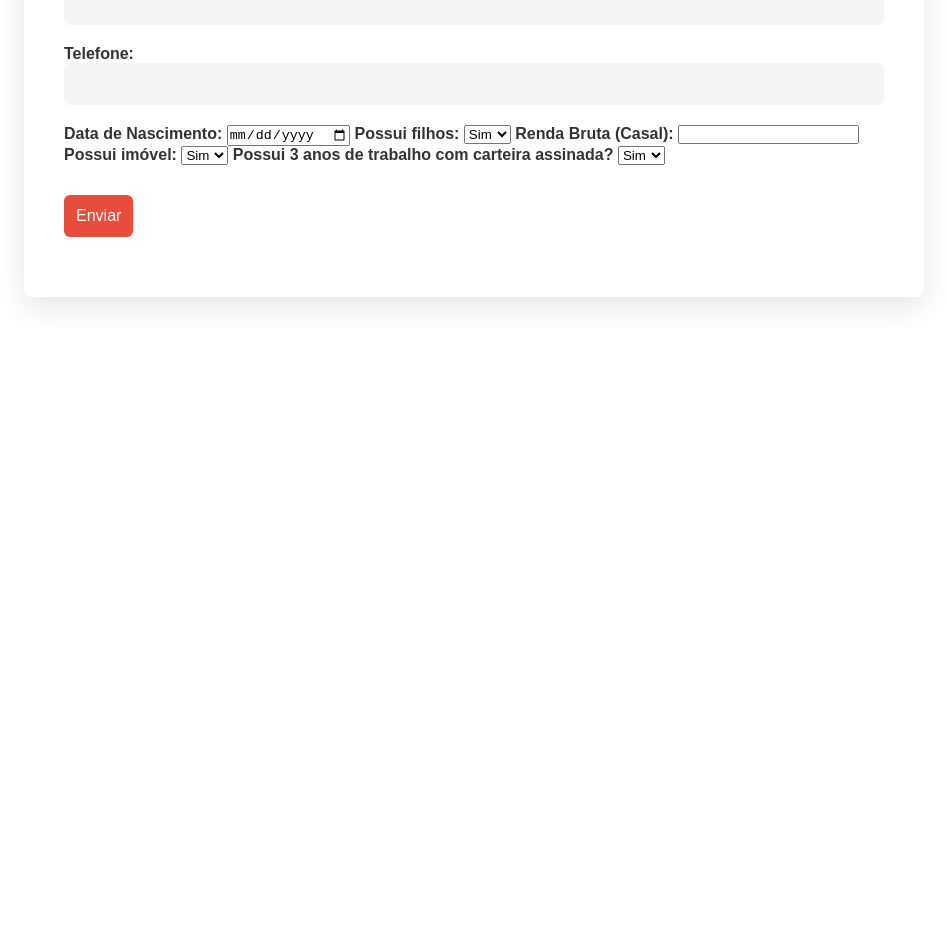
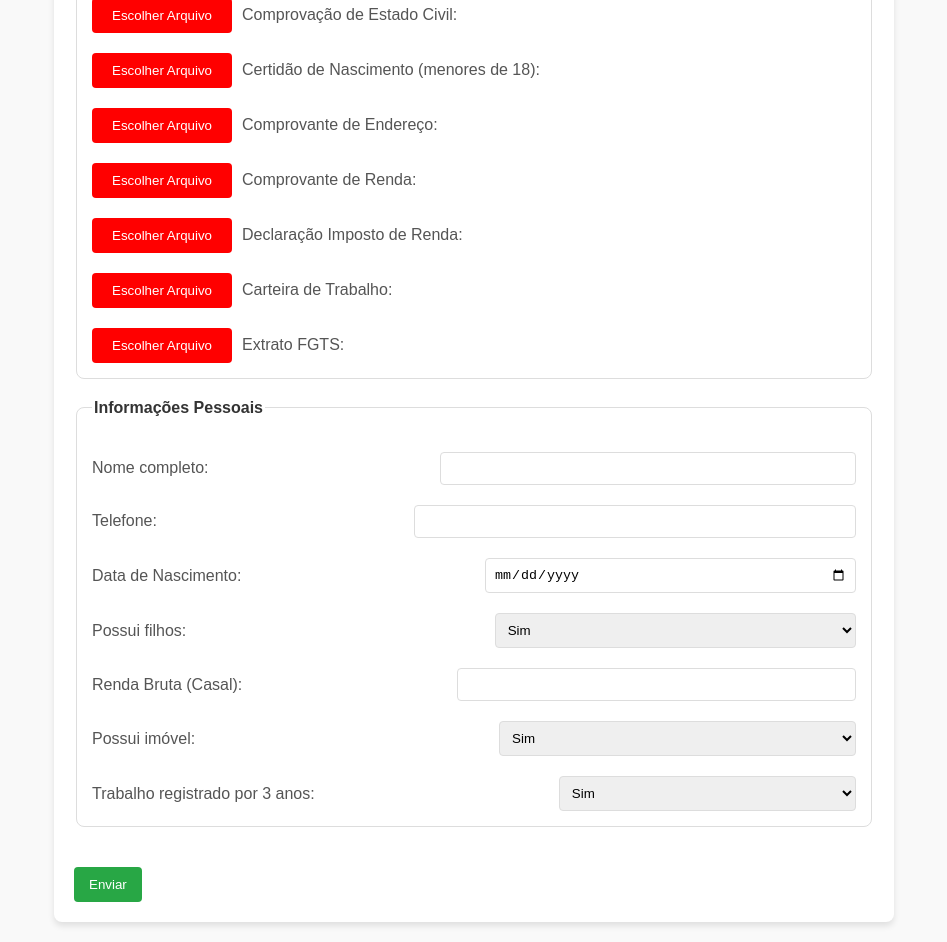
Before and after one commit to marcoslontra/envio-de-documentos, a plain HTML site: page frontend/index.html in a window 1280 px wide. Shown: the part 230-1172 px from the top of the page, without its empty margins (166-1113 px from the left). Before the commit the page ends 800 px from the top, so only its background shows below. Drawn offline with Linux system fonts and the light colour scheme; a script that the page names is missing.

Commit message:
index.html

```diff
--- a/frontend/index.html
+++ b/frontend/index.html
@@ -3,62 +3,203 @@
 <head>
     <meta charset="UTF-8">
     <meta name="viewport" content="width=device-width, initial-scale=1.0">
-    <title>Envio de Documentos</title>
-    <script src="https://static.filestackapi.com/filestack-js/3.x.x/filestack.min.js"></script>
-    <link rel="stylesheet" href="styles.css">
+    <title>Upload de Documentos</title>
+    <script src="//static.filestackapi.com/filestack-js/3.x.x/filestack.min.js"></script>
+    <style>
+        /* Estilo geral */
+        body {
+            font-family: Arial, sans-serif;
+            margin: 0;
+            padding: 0;
+            background-color: #f9f9f9;
+        }
+
+        .container {
+            max-width: 800px;
+            margin: 20px auto;
+            padding: 20px;
+            background-color: #fff;
+            box-shadow: 0 4px 6px rgba(0, 0, 0, 0.1);
+            border-radius: 8px;
+        }
+
+        h1 {
+            text-align: center;
+            color: #333;
+        }
+
+        fieldset {
+            margin-bottom: 20px;
+            border: 1px solid #ddd;
+            border-radius: 8px;
+            padding: 15px;
+        }
+
+        legend {
+            font-weight: bold;
+            color: #333;
+        }
+
+        .upload-group, .info-group {
+            display: flex;
+            flex-direction: column;
+            gap: 20px; /* Espaçamento entre os itens */
+            margin-top: 20px;
+        }
+
+        .upload-item, .info-item {
+            display: flex;
+            flex-wrap: wrap;
+            align-items: center;
+            gap: 10px;
+        }
+
+        .file-picker-button {
+            padding: 10px 20px;
+            background-color: red;
+            color: white;
+            border: none;
+            border-radius: 4px;
+            cursor: pointer;
+            text-align: center;
+            white-space: nowrap; /* Previne quebra de texto dentro do botão */
+        }
+
+        .file-picker-button:hover {
+            background-color: darkred;
+        }
+
+        label {
+            flex-grow: 1;
+            font-weight: normal;
+            color: #555;
+        }
+
+        input, select {
+            flex-grow: 1;
+            padding: 8px;
+            border: 1px solid #ddd;
+            border-radius: 4px;
+        }
+
+        button#submit {
+            margin-top: 20px;
+            background-color: #28a745;
+            color: white;
+            border: none;
+            padding: 10px 15px;
+            border-radius: 4px;
+            cursor: pointer;
+        }
+
+        button#submit:hover {
+            background-color: #218838;
+        }
+
+        /* Responsividade */
+        @media (max-width: 600px) {
+            .upload-item, .info-item {
+                flex-direction: column;
+                align-items: flex-start;
+            }
+        }
+    </style>
 </head>
 <body>
     <div class="container">
         <h1>Envio de Documentos</h1>
-        <form id="uploadForm">
-            <!-- Informações Pessoais -->
+        <form id="uploadForm" enctype="multipart/form-data">
+            <!-- Documentos obrigatórios -->
+            <fieldset>
+                <legend>Documentos Obrigatórios</legend>
+                <div class="upload-group">
+                    <div class="upload-item">
+                        <button type="button" id="rgCpf" class="file-picker-button">Escolher Arquivo</button>
+                        <label for="rgCpf">CPF e RG:</label>
+                    </div>
+                    <div class="upload-item">
+                        <button type="button" id="certidao" class="file-picker-button">Escolher Arquivo</button>
+                        <label for="certidao">Comprovação de Estado Civil:</label>
+                    </div>
+                    <div class="upload-item">
+                        <button type="button" id="certidaoMenores" class="file-picker-button">Escolher Arquivo</button>
+                        <label for="certidaoMenores">Certidão de Nascimento (menores de 18):</label>
+                    </div>
+                    <div class="upload-item">
+                        <button type="button" id="endereco" class="file-picker-button">Escolher Arquivo</button>
+                        <label for="endereco">Comprovante de Endereço:</label>
+                    </div>
+                    <div class="upload-item">
+                        <button type="button" id="comprovanteRenda" class="file-picker-button">Escolher Arquivo</button>
+                        <label for="comprovanteRenda">Comprovante de Renda:</label>
+                    </div>
+                    <div class="upload-item">
+                        <button type="button" id="ir" class="file-picker-button">Escolher Arquivo</button>
+                        <label for="ir">Declaração Imposto de Renda:</label>
+                    </div>
+                    <div class="upload-item">
+                        <button type="button" id="ctps" class="file-picker-button">Escolher Arquivo</button>
+                        <label for="ctps">Carteira de Trabalho:</label>
+                    </div>
+                    <div class="upload-item">
+                        <button type="button" id="extratoFgts" class="file-picker-button">Escolher Arquivo</button>
+                        <label for="extratoFgts">Extrato FGTS:</label>
+                    </div>
+                </div>
+            </fieldset>
+
+            <!-- Informações pessoais -->
             <fieldset>
                 <legend>Informações Pessoais</legend>
-
+                <div class="info-group">
+                    <div class="info-item">
                         <label for="nomeCompleto">Nome completo:</label>
                         <input type="text" id="nomeCompleto" name="nomeCompleto" required>
-
+                    </div>
+                    <div class="info-item">
                         <label for="telefone">Telefone:</label>
                         <input type="tel" id="telefone" name="telefone" required>
-
+                    </div>
+                    <div class="info-item">
                         <label for="dataNascimento">Data de Nascimento:</label>
                         <input type="date" id="dataNascimento" name="dataNascimento" required>
-
+                    </div>
+                    <div class="info-item">
                         <label for="possuiFilhos">Possui filhos:</label>
                         <select id="possuiFilhos" name="possuiFilhos" required>
                             <option value="Sim">Sim</option>
                             <option value="Não">Não</option>
                         </select>
-
+                    </div>
+                    <div class="info-item">
                         <label for="rendaCasal">Renda Bruta (Casal):</label>
                         <input type="number" id="rendaCasal" name="rendaCasal" required>
-
+                    </div>
+                    <div class="info-item">
                         <label for="possuiImovel">Possui imóvel:</label>
                         <select id="possuiImovel" name="possuiImovel" required>
                             <option value="Sim">Sim</option>
                             <option value="Não">Não</option>
                         </select>
-
-                <label for="tresAnosTrabalho">Possui 3 anos de trabalho com carteira assinada?</label>
+                    </div>
+                    <div class="info-item">
+                        <label for="tresAnosTrabalho">Trabalho registrado por 3 anos:</label>
                         <select id="tresAnosTrabalho" name="tresAnosTrabalho" required>
                             <option value="Sim">Sim</option>
                             <option value="Não">Não</option>
                         </select>
+                    </div>
+                </div>
             </fieldset>
 
-            <!-- Botão de envio -->
-            <button type="button" id="submitButton">Enviar</button>
+            <button type="button" id="submit">Enviar</button>
         </form>
-        <div id="result"></div>
     </div>
 
     <script>
-        // Inicializar o cliente Filestack
-        const client = filestack.init('ApgANrOfTOWJBXY2mERX1z');
+        const client = filestack.init('ApgANrOfTOWJBXY2mERX1z'); // Substitua pela sua API Key
 
-        document.getElementById('submitButton').addEventListener('click', async () => {
-            try {
-                // Captura os dados preenchidos
+        document.getElementById('submit').addEventListener('click', async () => {
             const formData = new FormData(document.getElementById('uploadForm'));
             const infoPessoais = {
                 NomeCompleto: formData.get('nomeCompleto'),
@@ -70,27 +211,16 @@
                 TresAnosTrabalho: formData.get('tresAnosTrabalho'),
             };
 
-                // Converte os dados em texto
             const infoTxt = Object.entries(infoPessoais)
                 .map(([key, value]) => `${key}: ${value}`)
                 .join('\n');
 
-                // Cria um Blob (arquivo virtual) com o texto
             const blob = new Blob([infoTxt], { type: 'text/plain' });
-
-                // Faz o upload do arquivo TXT para o Filestack
-                const response = await client.upload(blob, {
-                    filename: 'informacoes_pessoais.txt',
-                    mimetype: 'text/plain',
-                });
-
-                console.log('Informações Pessoais enviadas com sucesso:', response);
-                document.getElementById('result').innerHTML =
-                    `<p style="color: green;">Dados enviados com sucesso! URL: <a href="${response.url}" target="_blank">${response.url}</a></p>`;
+            try {
+                const response = await client.upload(blob, { filename: 'informacoes_pessoais.txt' });
+                alert('Informações enviadas com sucesso! URL: ' + response.url);
             } catch (error) {
-                console.error('Erro ao enviar arquivo para o Filestack:', error);
-                document.getElementById('result').innerHTML =
-                    `<p style="color: red;">Erro ao enviar dados: ${error.message}</p>`;
+                alert('Erro ao enviar informações: ' + error.message);
             }
         });
     </script>
```
Lines whose indentation alone changed are shown as unchanged.
